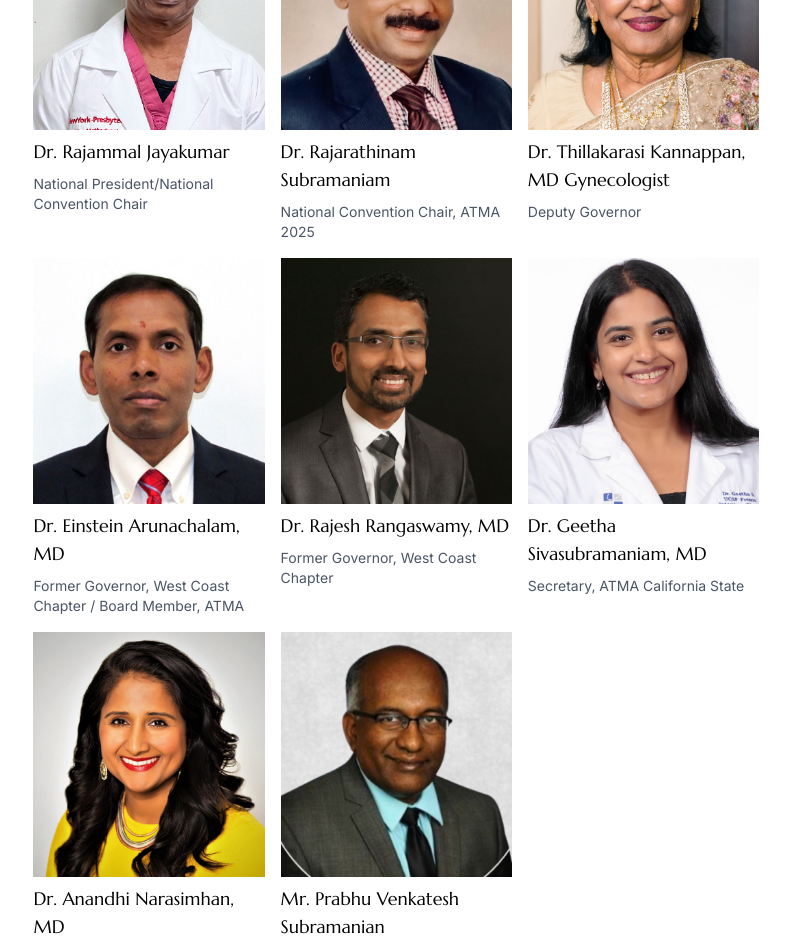
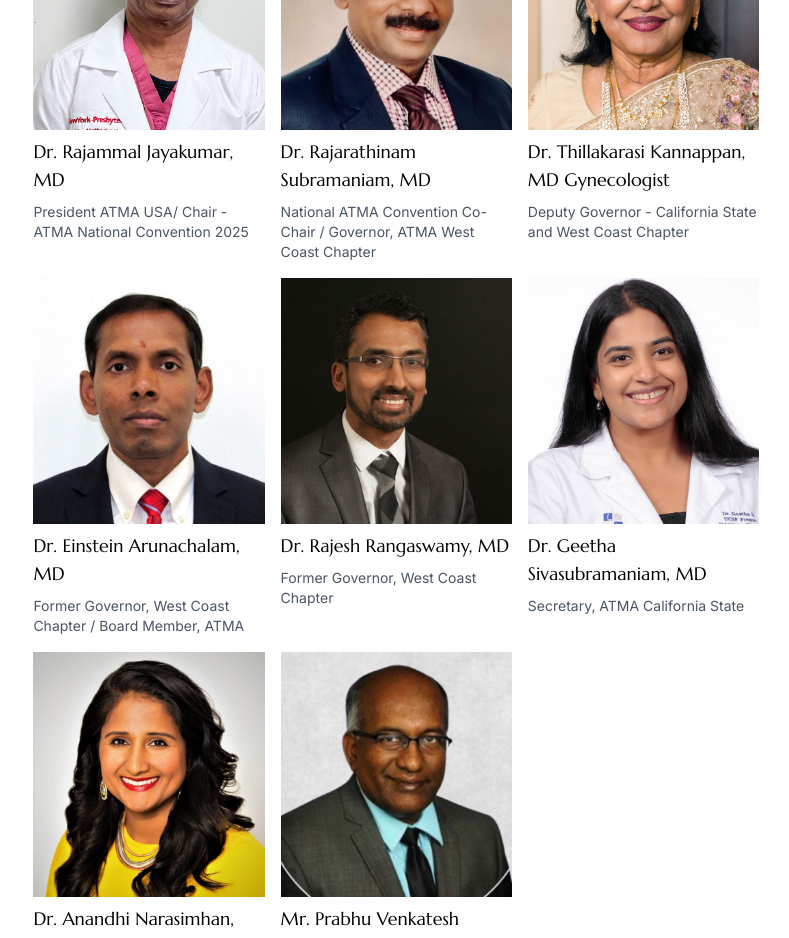
Before and after one commit to employeebhavya/atma-national-convention, a Next.js app: page / in a window 1280 px wide. Shown: the part 6360-7298 px from the top of the page, without its empty margins (491-1280 px from the left). Built offline with nearby package versions, Linux system fonts and the light colour scheme; no server answers.

Commit message:
fixed designations

```diff
--- a/src/components/Team.jsx
+++ b/src/components/Team.jsx
@@ -22,9 +22,9 @@ function Team() {
                 loading="lazy"
                 quality={100}
               />
-              <h3 className="text-lg">Dr. Rajammal Jayakumar</h3>
-              <p className="text-sm text-gray-600">
-                National President/National Convention Chair
+              <h3 className="text-lg">Dr. Rajammal Jayakumar, MD</h3>
+              <p className="text-sm text-gray-600 max-w-[90%] md:max-w-full">
+                President ATMA USA/ Chair - ATMA National Convention 2025
               </p>
             </div>
             <div className="flex flex-col gap-2">
@@ -37,9 +37,10 @@ function Team() {
                 loading="lazy"
                 quality={100}
               />
-              <h3 className="text-lg">Dr. Rajarathinam Subramaniam</h3>
-              <p className="text-sm text-gray-600">
-                National Convention Chair, ATMA 2025
+              <h3 className="text-lg">Dr. Rajarathinam Subramaniam, MD</h3>
+              <p className="text-sm text-gray-600 max-w-[90%] md:max-w-full">
+                National ATMA Convention Co-Chair / Governor, ATMA West Coast
+                Chapter
               </p>
             </div>
             <div className="flex flex-col gap-2">
@@ -56,7 +57,9 @@ function Team() {
                 Dr. Thillakarasi Kannappan,
                 <br /> MD Gynecologist
               </h3>
-              <p className="text-sm text-gray-600">Deputy Governor</p>
+              <p className="text-sm text-gray-600 max-w-[90%] md:max-w-full">
+                Deputy Governor - California State and West Coast Chapter
+              </p>
             </div>
             <div className="flex flex-col gap-2">
               <Image
@@ -69,7 +72,7 @@ function Team() {
                 quality={100}
               />
               <h3 className="text-lg">Dr. Einstein Arunachalam, MD</h3>
-              <p className="text-sm text-gray-600">
+              <p className="text-sm text-gray-600 max-w-[90%] md:max-w-full">
                 Former Governor, West Coast Chapter / Board Member, ATMA
               </p>
             </div>
```
